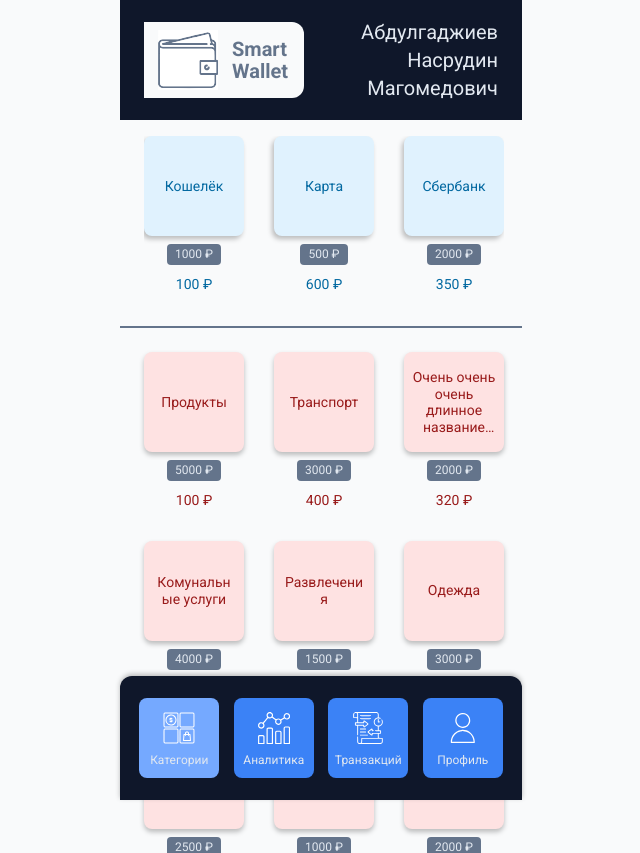
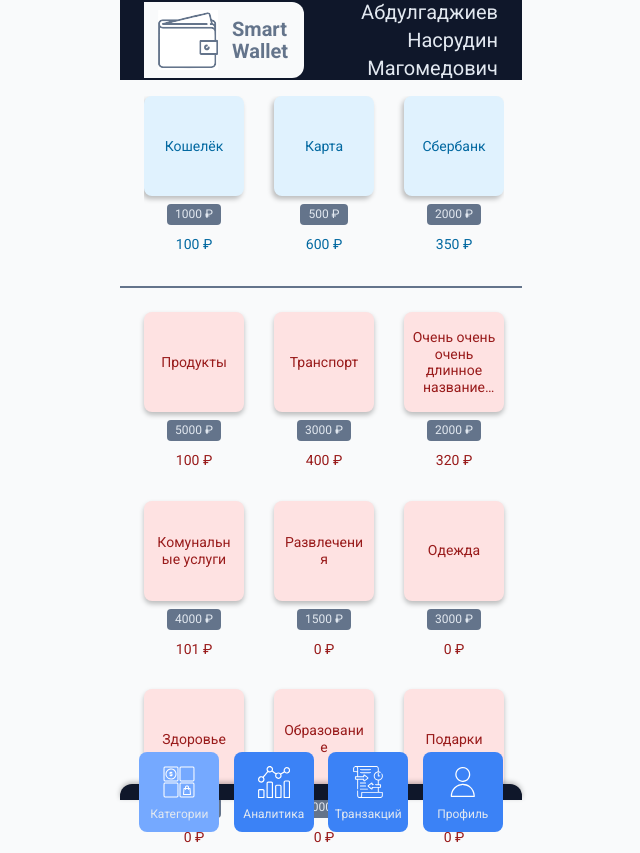
Before and after one commit to Pipotka/SmartWallet-Client, a React (Vite) app: page / in a window 1280 px wide. Shown: the top 853 px of the page, without its empty margins (319-959 px from the left). Built offline with nearby package versions, Linux system fonts and the light colour scheme.

Commit message:
feat: add adaptive CSS tokens and media query breakpoints to variables.css

```diff
--- a/src/styles/variables.css
+++ b/src/styles/variables.css
@@ -61,7 +61,41 @@
   --spacing-xl: 24px;
   --spacing-2xl: 32px;
 
+  /* Note: CSS custom properties cannot be used in @media queries,
+     so breakpoint values are used directly in media queries. */
+  --breakpoint-md: 768px;
+  --breakpoint-lg: 1024px;
+  --breakpoint-xl: 1440px;
+
+  /* Adaptive sizes — default (mobile) */
+  --content-padding: 16px;
+  --card-size: 100px;
+  --grid-columns: 3;
   --header-height: 120px;
   --nav-height: 124px;
+  --sidebar-width: 240px;
+  --sidebar-collapsed-width: 64px;
+  --form-max-width: 334px;
   --mobile-width: 402px;
 }
+
+/* Tablet */
+@media (min-width: 768px) {
+  :root {
+    --content-padding: 24px;
+    --card-size: 120px;
+    --grid-columns: 4;
+    --header-height: 80px;
+    --form-max-width: 480px;
+  }
+}
+
+/* Desktop */
+@media (min-width: 1024px) {
+  :root {
+    --content-padding: 32px;
+    --card-size: 140px;
+    --grid-columns: 5;
+    --nav-height: 0px;
+  }
+}
```
